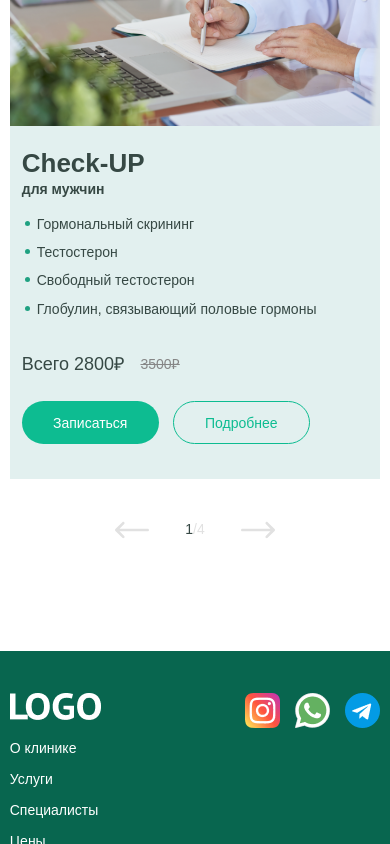
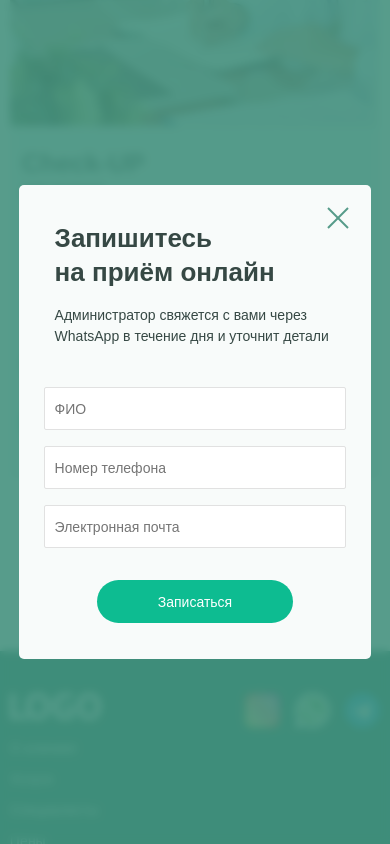
Before and after one commit to MaxOvs19/Rocket-Business-test, a React (Create React App) app: page / in a window 390 px wide. Both pictures are taken after a click on the button "Записаться". Shown: the part 1833-2677 px from the top of the page. Built offline with nearby package versions, Linux system fonts and the light colour scheme; a web font is replaced by a local one.

Commit message:
Adaptation modal

```diff
--- a/src/components/Header/header.module.scss
+++ b/src/components/Header/header.module.scss
@@ -160,7 +160,7 @@
 
   .boxBottom {
     position: absolute;
-    z-index: 999;
+    z-index: 99;
     backdrop-filter: blur(4px);
     background: rgba(69, 146, 127, 0.9);
     top: 62px;
--- a/src/components/Modal/Modal.jsx
+++ b/src/components/Modal/Modal.jsx
@@ -1,7 +1,5 @@
 import React from "react";
 import BaseButton from "../../ui/BaseButton/BaseButton";
-
-import closeModal from "../../assets/closeModal.svg";
 
 import classes from "./modal.module.scss";
 
@@ -23,20 +21,39 @@ const Modal = ({ active, setActive }) => {
             детали
           </p>
         </div>
-        <form className={classes.form}>
+        <form className={classes.form} method="POST">
           <div className={classes.inputBox}>
-            <input type="text" placeholder="ФИО" />
+            <input type="text" placeholder="ФИО" name="fio" />
           </div>
           <div className={classes.inputBox}>
-            <input type="tel" placeholder="Номер телефона" />
+            <input type="tel" placeholder="Номер телефона" name="tel" />
           </div>
           <div className={classes.inputBox}>
-            <input type="email" placeholder="Электронная почта" />
+            <input type="email" placeholder="Электронная почта" name="email" />
           </div>
           <BaseButton>Записаться</BaseButton>
         </form>
 
-        <img src={closeModal} alt="@" onClick={() => setActive(false)} />
+        <svg
+          width="22"
+          height="22"
+          viewBox="0 0 22 22"
+          xmlns="http://www.w3.org/2000/svg"
+          onClick={() => setActive(false)}
+        >
+          <path
+            d="M1 1L21.0001 21.0001"
+            stroke="#F8FBFA"
+            stroke-width="2"
+            stroke-linejoin="round"
+          />
+          <path
+            d="M1 21.0001L21.0001 0.999921"
+            stroke="#F8FBFA"
+            stroke-width="2"
+            stroke-linejoin="round"
+          />
+        </svg>
       </div>
     </div>
   );
--- a/src/components/Modal/modal.module.scss
+++ b/src/components/Modal/modal.module.scss
@@ -24,7 +24,7 @@
   gap: 138px;
   position: relative;
 
-  img {
+  svg {
     position: absolute;
     top: -55px;
     right: 0px;
@@ -84,10 +84,59 @@
 }
 
 @media (max-width: 1200px) {
+  .modalContent {
+    gap: 10%;
+    padding: 30px 60px;
+  }
+
+  .text {
+    margin: 0;
+  }
+
+  .inputBox {
+    width: 255px;
+  }
 }
 
 @media (max-width: 769px) {
+  .modalContent {
+    flex-direction: column;
+    width: 72%;
+
+    svg {
+      top: 22px;
+      right: 22px;
+
+      path {
+        stroke: rgb(86, 155, 137);
+      }
+    }
+  }
+
+  .text {
+    margin: 0 0 40px 0;
+  }
+
+  .inputBox {
+    width: 100%;
+  }
 }
 
 @media (max-width: 490px) {
+  .modalContent {
+    padding: 36px;
+  }
+  .text {
+    h1 {
+      font-size: 26px;
+      font-weight: 700;
+      line-height: 34px;
+    }
+
+    p {
+      font-size: 14px;
+      font-weight: 400;
+      line-height: 150%;
+    }
+  }
 }
--- a/src/components/Slider/Slider.jsx
+++ b/src/components/Slider/Slider.jsx
@@ -7,9 +7,12 @@ import image from "../../assets/doctor-working.png";
 import "swiper/css";
 import classes from "./slider.module.scss";
 import SliderBtn from "./SliderBtn/SliderBtn";
+import Modal from "../Modal/Modal";
 
 const Slider = () => {
   const [page, setPage] = useState(1);
+  const [active, setActive] = useState(false);
+
   return (
     <div className={classes.slider}>
       <Swiper>
@@ -37,7 +40,9 @@ const Slider = () => {
                 <span>3500₽</span>
               </div>
               <div className={classes.buttons}>
-                <BaseButton>Записаться</BaseButton>
+                <BaseButton onClick={() => setActive(true)}>
+                  Записаться
+                </BaseButton>
                 <BaseButton>Подробнее</BaseButton>
               </div>
             </div>
@@ -70,7 +75,9 @@ const Slider = () => {
                 <span>3500₽</span>
               </div>
               <div className={classes.buttons}>
-                <BaseButton>Записаться</BaseButton>
+                <BaseButton onClick={() => setActive(true)}>
+                  Записаться
+                </BaseButton>
                 <BaseButton>Подробнее</BaseButton>
               </div>
             </div>
@@ -103,7 +110,9 @@ const Slider = () => {
                 <span>3500₽</span>
               </div>
               <div className={classes.buttons}>
-                <BaseButton>Записаться</BaseButton>
+                <BaseButton onClick={() => setActive(true)}>
+                  Записаться
+                </BaseButton>
                 <BaseButton>Подробнее</BaseButton>
               </div>
             </div>
@@ -136,7 +145,9 @@ const Slider = () => {
                 <span>3500₽</span>
               </div>
               <div className={classes.buttons}>
-                <BaseButton>Записаться</BaseButton>
+                <BaseButton onClick={() => setActive(true)}>
+                  Записаться
+                </BaseButton>
                 <BaseButton>Подробнее</BaseButton>
               </div>
             </div>
@@ -154,6 +165,8 @@ const Slider = () => {
           <SliderBtn type={0} page={page} setPage={setPage} />
         </div>
       </Swiper>
+
+      <Modal active={active} setActive={setActive} />
     </div>
   );
 };
```
